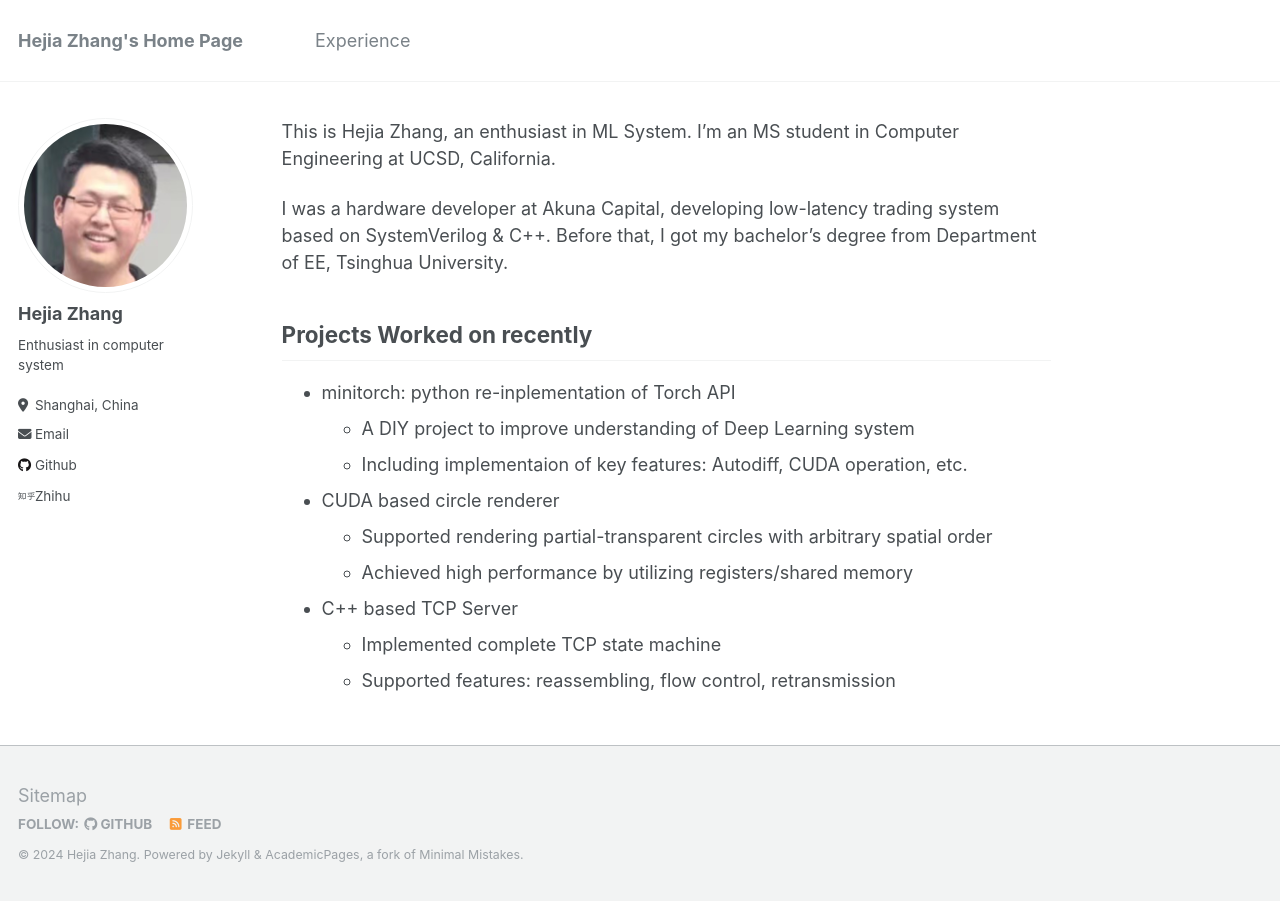
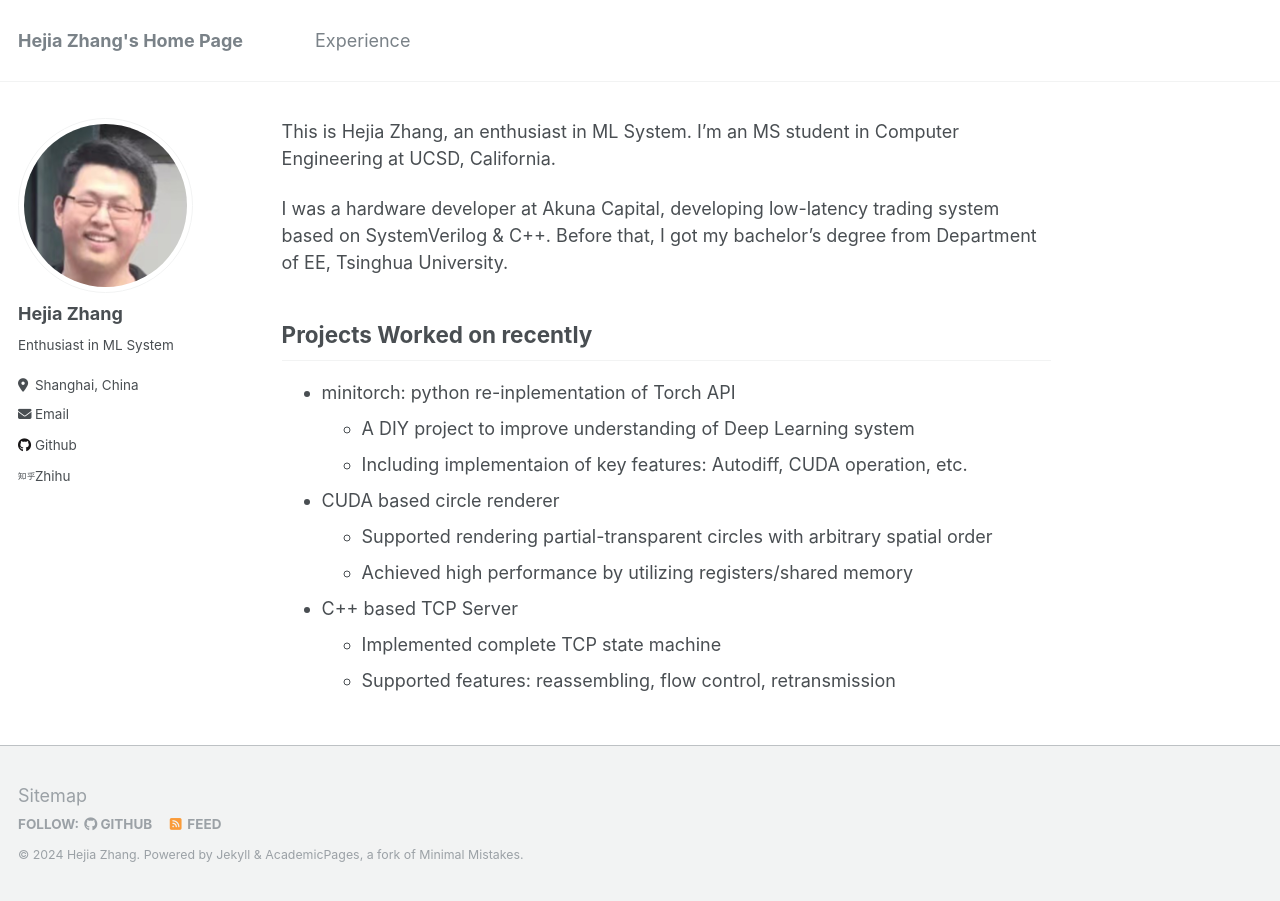
Before and after one commit to HejiaZ2023/hejiaz2023.github.io, a Jekyll site: the page built from _pages/about.md, in a window 1280 px wide. Built offline with Jekyll 4.4.1, drawn with Linux system fonts in a browser that asks for light colours.

Commit message:
Update bio line

```diff
--- a/_config.yml
+++ b/_config.yml
@@ -24,7 +24,7 @@ author:
   avatar           : "hejia_profile.jpg"
   name             : "Hejia Zhang"
   pronouns         : # example: "she/her"
-  bio              : "Enthusiast in computer system"
+  bio              : "Enthusiast in ML System"
   location         : "Shanghai, China"
   employer         : # "Applying for MS programs"
   uri              : # URL
```
